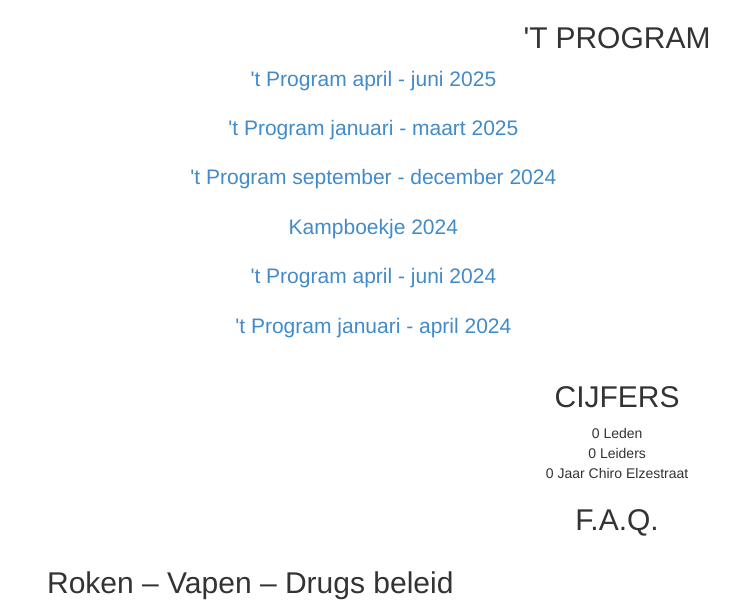
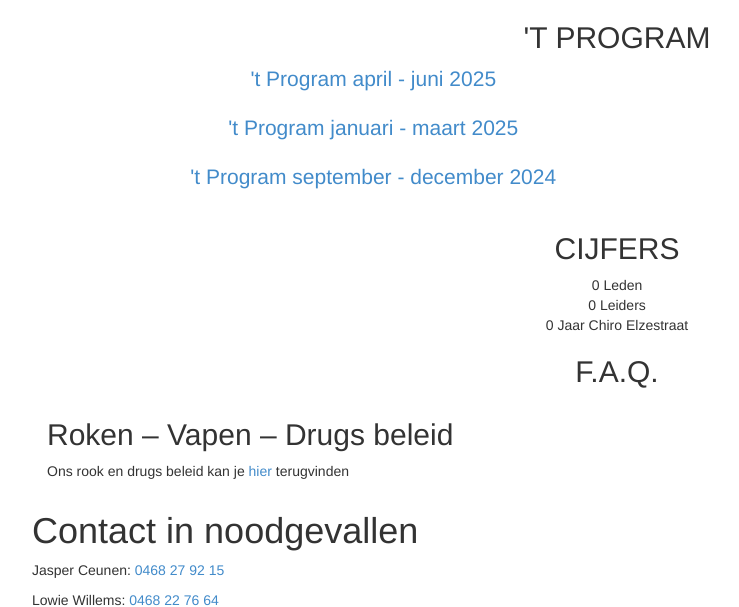
Before and after one commit to Chiro-Elzestraat/chiroelzestraat.be, a PHP site: page /chirojongens/index.php in a window 1280 px wide. Shown: the part 1605-2212 px from the top of the page, without its empty margins (23-762 px from the left). Run offline with PHP 8.4, Linux system fonts and the light colour scheme; some libraries are stand-ins or nearby versions; grey boxes are pictures that could not be loaded.

Commit message:
Programmen van vorig jaar in commentaar

```diff
--- a/chirojongens/index.php
+++ b/chirojongens/index.php
@@ -388,14 +388,9 @@ $_SESSION['r'] = $r;
                             januari - maart 2025</a></p>
                         <p class="lead"><a href="https://tprogram.chiroelzestraat.be/Program-sept-dec2024.pdf">'t
                             Program september - december 2024</a></p>
-                        <p class="lead"><a href="https://tprogram.chiroelzestraat.be/Kampboekje2024.pdf">Kampboekje
-                            2024</a></p>
-                        <p class="lead"><a href="https://tprogram.chiroelzestraat.be/Program-april-juni-2024.pdf">'t
-                            Program
-                            april - juni 2024</a></p>
-                        <p class="lead"><a href="https://tprogram.chiroelzestraat.be/Program-januari-april-2024.pdf">'t
-                            Program
-                            januari - april 2024</a></p>
+                        <!-- <p class="lead"><a href="https://tprogram.chiroelzestraat.be/Kampboekje2024.pdf">Kampboekje 2024</a></p> -->
+                        <!-- <p class="lead"><a href="https://tprogram.chiroelzestraat.be/Program-april-juni-2024.pdf">'t Program april - juni 2024</a></p> -->
+                        <!-- <p class="lead"><a href="https://tprogram.chiroelzestraat.be/Program-januari-april-2024.pdf">'t Program januari - april 2024</a></p> -->
                         <!--            <p class="lead"><a href="https://tprogram.chiroelzestraat.be/Kampboekje_2023.pdf">Kampboekje 2023</a></p>-->
                         <!--            <p class="lead"><a href="https://tprogram.chiroelzestraat.be/Program-april-juni-2023.pdf">'t Program april - juni 2023</a></p>-->
                         <!--            <p class="lead"><a href="https://tprogram.chiroelzestraat.be/tProgram-januari-april-2023.pdf">'t Program januari - april 2023</a></p>-->
```
